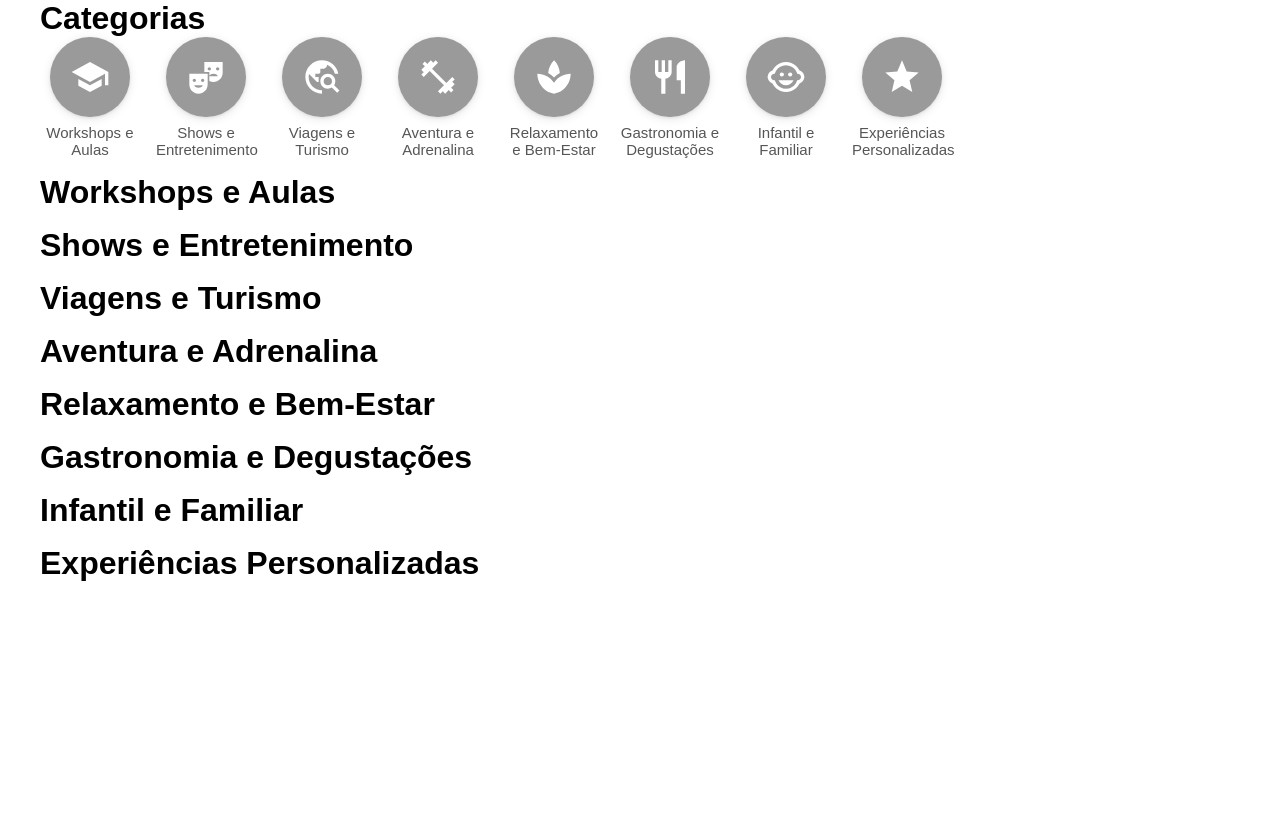
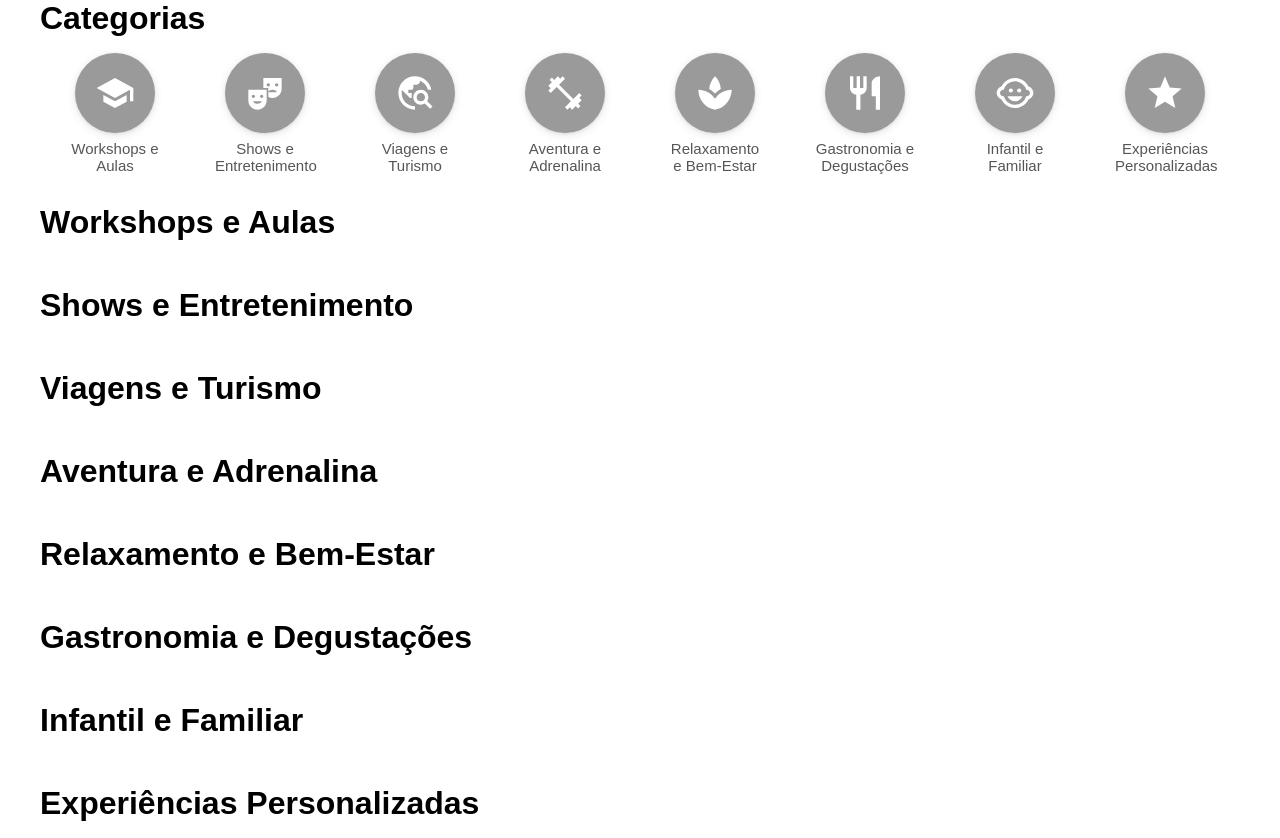
Before and after one commit to vivereTeam/vivere-front, a React (Vite) app: page / in a window 1280 px wide. Before the commit the page ends 800 px from the top, so only its background shows below. Built offline with nearby package versions, Linux system fonts and the light colour scheme.

Commit message:
feat: replace div with MUI Box and adjust spacing of categories list

```diff
--- a/src/pages/home/index.jsx
+++ b/src/pages/home/index.jsx
@@ -1,16 +1,20 @@
 import ExperienceCategory from "../../components/ExperienceCategory.jsx";
+import { Box } from "@mui/material";
 
 function Home() {
     return (
-        <div
-            style={{
+        <Box
+            sx={{
                 fontFamily: "'Poppins', sans-serif",
                 display: "flex",
                 flexDirection: "column",
                 margin: "0 auto",
                 maxWidth: "1200px",
                 width: "100%",
-                gap: "16px",
+                gap: "30px",
+                "& h1": {
+                    marginBottom: "16px",
+                },
             }}
         >
             <div>
@@ -19,7 +23,8 @@ function Home() {
                     style={{
                         display: "flex",
                         flexWrap: "wrap",
-                        gap: "16px",
+                        alignItems: "center",
+                        justifyContent: "space-around",
                     }}
                 >
                     <ExperienceCategory category="Workshops e Aulas" />
@@ -40,7 +45,7 @@ function Home() {
             <div><h1>Gastronomia e Degustações</h1></div>
             <div><h1>Infantil e Familiar</h1></div>
             <div><h1>Experiências Personalizadas</h1></div>
-        </div>
+        </Box>
     );
 }
 
```
